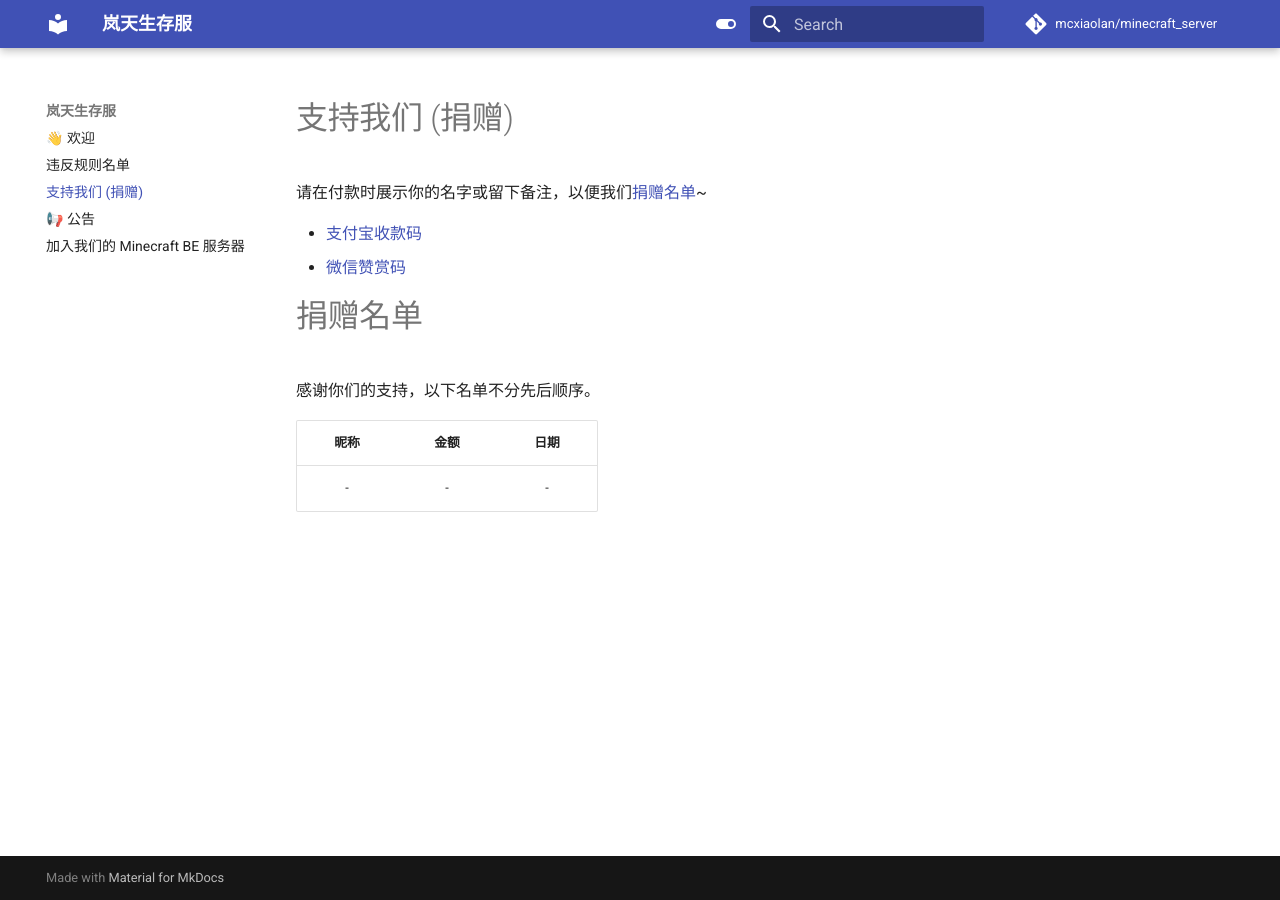
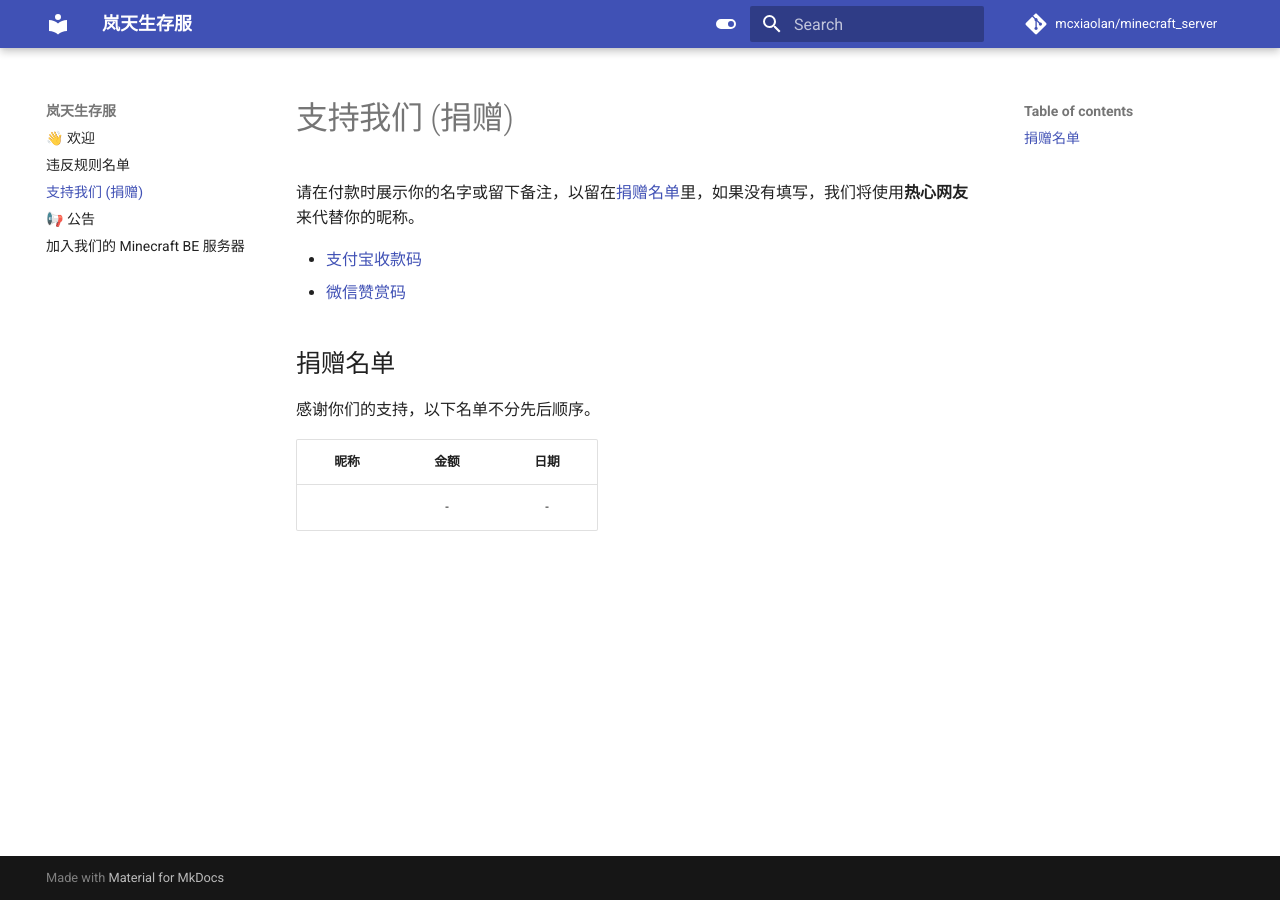
Before and after one commit to mcxiaolan/minecraft_server, an MkDocs documentation site: the page built from docs/donate.md, in a window 1280 px wide. Built offline with MkDocs 1.6.1 and Material for MkDocs 9.7.7, drawn with Linux system fonts in a browser that asks for light colours; comment, search, counter and statistics services are not loaded.

Commit message:
Update donate.md

```diff
--- a/docs/donate.md
+++ b/docs/donate.md
@@ -1,12 +1,12 @@
 # 支持我们 (捐赠)
-请在付款时展示你的名字或留下备注，以便我们[捐赠名单](#捐赠名单)~
+请在付款时展示你的名字或留下备注，以留在[捐赠名单](#_1)里，如果没有填写，我们将使用**热心网友**来代替你的昵称。
 
 - [支付宝收款码](./assets/img/alipay.jpg)
 - [微信赞赏码](./assets/img/wechat_reward_qrcode.png)
 
-# 捐赠名单
+## 捐赠名单
 感谢你们的支持，以下名单不分先后顺序。
 
 | 昵称 | 金额 | 日期 |
 |:--:|:--:|:--:|
-| - | - | - |
+|  | - | - |
```
